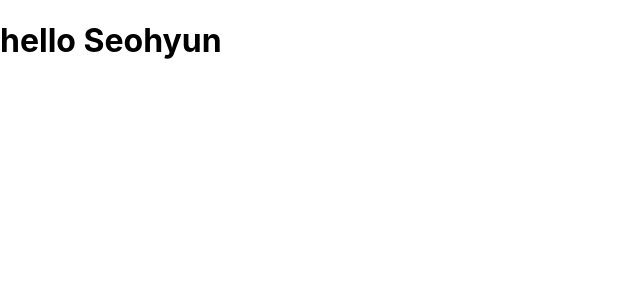
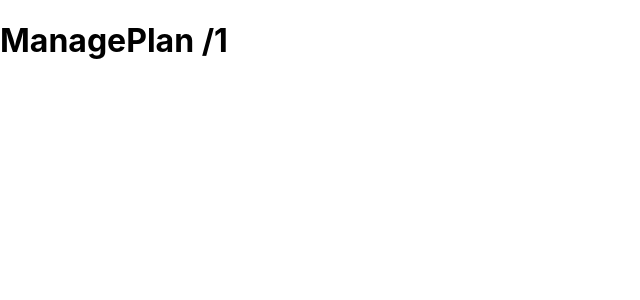
Before and after one commit to su-ram/LetsMeet, a React (Create React App) app in the folder FrontEnd/: page /1 in a window 1280 px wide. Shown: the top 300 px of the page, without its empty margins (0-640 px from the left). Built offline with nearby package versions, Linux system fonts and the light colour scheme.

Commit message:
add route for two pages

```diff
--- a/FrontEnd/src/App.js
+++ b/FrontEnd/src/App.js
@@ -1,7 +1,10 @@
 import { Main } from "./pages";
+import { BrowserRouter } from 'react-router-dom';
 
-function App() {
-  return <Main/>;
-}
+const App = () => (
+	<BrowserRouter>
+		<Main/>
+	</BrowserRouter>
+)
 
 export default App;
--- a/FrontEnd/src/pages/Main.js
+++ b/FrontEnd/src/pages/Main.js
@@ -1,11 +1,16 @@
 import React from "react";
+import { Route, Switch } from 'react-router-dom';
+import { CreatePlan, ManagePlan } from ".";
 
 const Main = () => {
-  return (
-    <div>
-      <h1>hello Seohyun</h1>
-    </div>
-  );
+	return (
+		<>
+			<Switch>
+				<Route exact path="/Create" component={ CreatePlan }/>
+				<Route exact path="/:url" component={ ManagePlan }/>
+			</Switch>
+		</>
+	);
 };
 
 export default Main;
--- a/FrontEnd/src/pages/ManagePlan.js
+++ b/FrontEnd/src/pages/ManagePlan.js
@@ -1,9 +1,9 @@
 import React from "react";
 
-const ManagePlan = () => {
+const ManagePlan = ({match}) => {
   return (
     <div>
-      <h1>ManagePlan</h1>
+      <h1>ManagePlan {match.url}</h1>
     </div>
   );
 };
```
Also changed, not shown: 1 other file (tests, documents, lock files or other folders).
